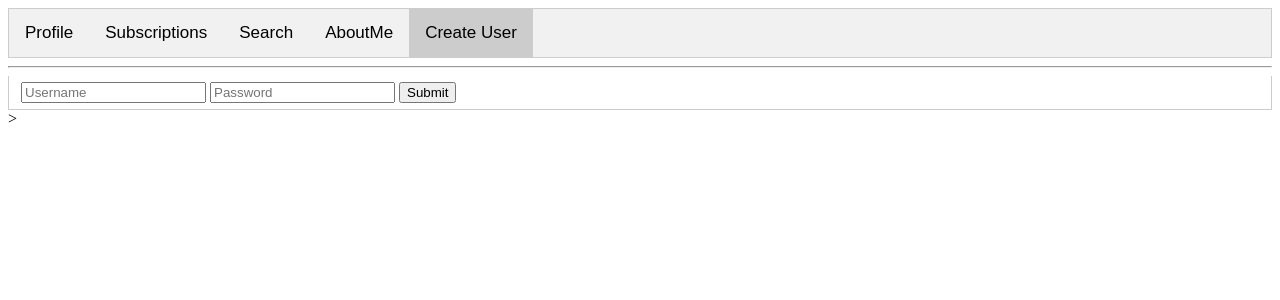
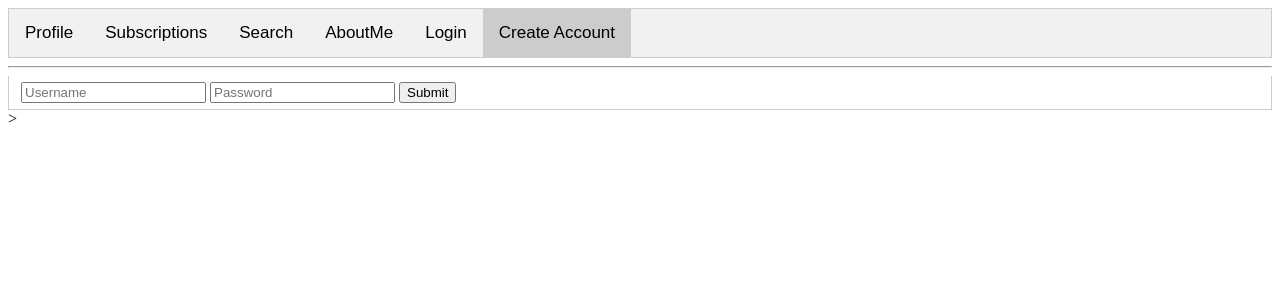
Before and after one commit to VictorGhosh/EngForum, a PHP site: page / in a window 1280 px wide, after a click on "Create Account". Shown: the top 300 px of the page. Run offline with PHP 8.4, Linux system fonts and the light colour scheme.

```diff
--- a/index.php
+++ b/index.php
@@ -14,11 +14,12 @@
 
 <!--This is the tab links-->
 <div class="tab">
-    <button class="tablinks" id="tabIndexBTN1" onclick="openTabIndex(event, 'Profile')" id=defaultOpen>Profile</button>
-    <button class="tablinks" id="tabIndexBTN2" onclick="openTabIndex(event, 'Subscriptions')">Subscriptions</button>
+    <button class="tablinks" id="tabIndexBTN1" onclick="openTabIndex(event, 'profile')" id=defaultOpen>Profile</button>
+    <button class="tablinks" id="tabIndexBTN2" onclick="openTabIndex(event, 'subscriptions')">Subscriptions</button>
     <button class="tablinks" id="tabIndexBTN3" onclick="openTabIndex(event, 'search')">Search</button>
-    <button class="tablinks" id="tabIndexBTN4" onclick="openTabIndex(event, 'AboutMe')">AboutMe</button>
-    <button class="tablinks" id="tabIndexBTN5" onclick="openTabIndex(event, 'createUser')">Create User</button>
+    <button class="tablinks" id="tabIndexBTN4" onclick="openTabIndex(event, 'aboutMe')">AboutMe</button>
+    <button class="tablinks" id="tabIndexBTN5" onclick="openTabIndex(event, 'loginUser')">Login</button>
+    <button class="tablinks" id="tabIndexBTN6" onclick="openTabIndex(event, 'createUser')">Create Account</button>
 </div>
 <hr>
 
@@ -33,6 +34,14 @@
     </form>
 </div>
 
+<!-- Login -->
+<div id='loginUser' class='tabcontent'>
+    <form action="getUser.php" method="post">
+        <input type="text" placeholder="Username" name="loginUName">
+        <input type="text" placeholder="Password" name="loginUPass">
+        <input type="submit">
+    </form>
+</div>
 
 <!--Search Bar-->
 <div id ='search' class='tabcontent'>
```
Also changed, not shown: getUser.php (added, +43 -0 lines).
